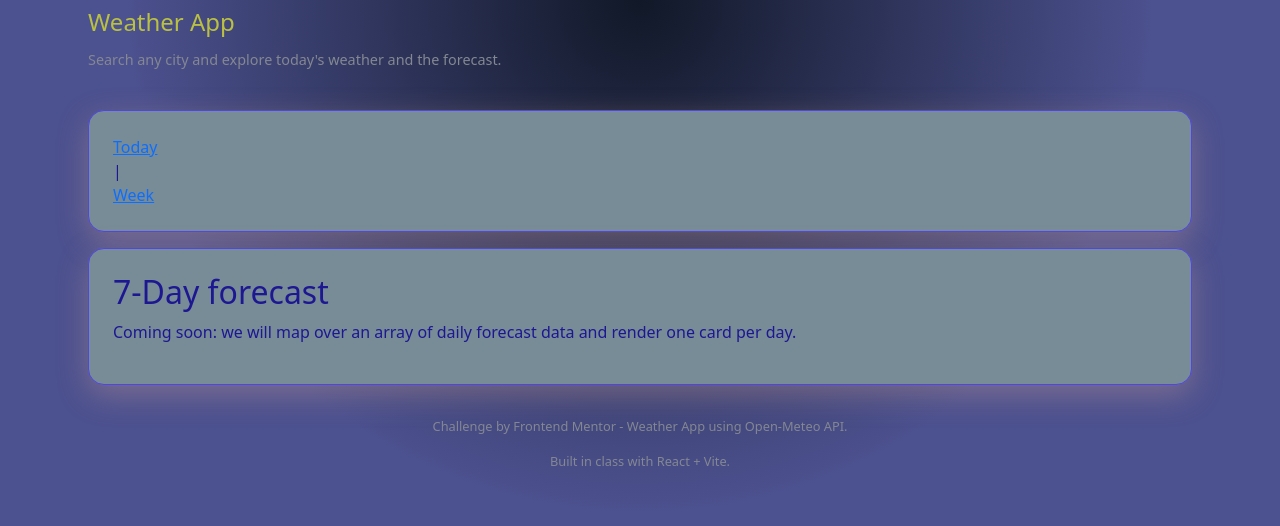
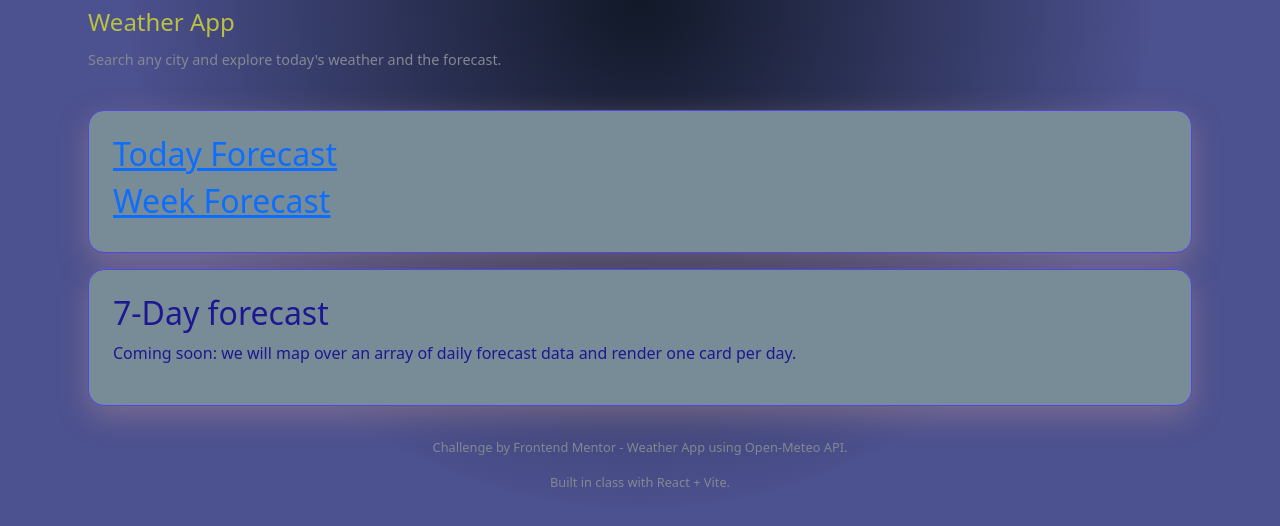
Before and after one commit to marksimmons2288/level3-week3-react, a React (Vite) app: page /week in a window 1280 px wide. Shown: the top 526 px of the page. Built offline with nearby package versions, Linux system fonts and the light colour scheme.

Commit message:
update README.md and css

```diff
--- a/src/router/AppRouter.jsx
+++ b/src/router/AppRouter.jsx
@@ -13,10 +13,10 @@ function AppRouter() {
             <MainLayout>
                 <nav className="card" style={{marginBottom: "1rem"}}>
                     <NavLink to="/" end>
-                    Today
+                     <h2>Today Forecast</h2>
                     </NavLink>
-                    {" | "}
-                    <NavLink to ="/week">Week</NavLink>
+
+                    <NavLink to ="/week"> <h2>Week Forecast</h2></NavLink>
                     </nav>
 
                     {/* We Define the routes here */}
--- a/src/styles/main.scss
+++ b/src/styles/main.scss
@@ -17,6 +17,7 @@ body {
 
 #root {
   min-height: 100vh;
+
 }
 
 .app-shell {
@@ -32,6 +33,10 @@ body {
   padding: 1.5rem;
   color: #1d1792;
   border-color: #4f46e5;
+
+
+
+
 
   button {
   background-color: $color-accent;
```
Also changed, not shown: 1 other file (tests, documents, lock files or other folders).
